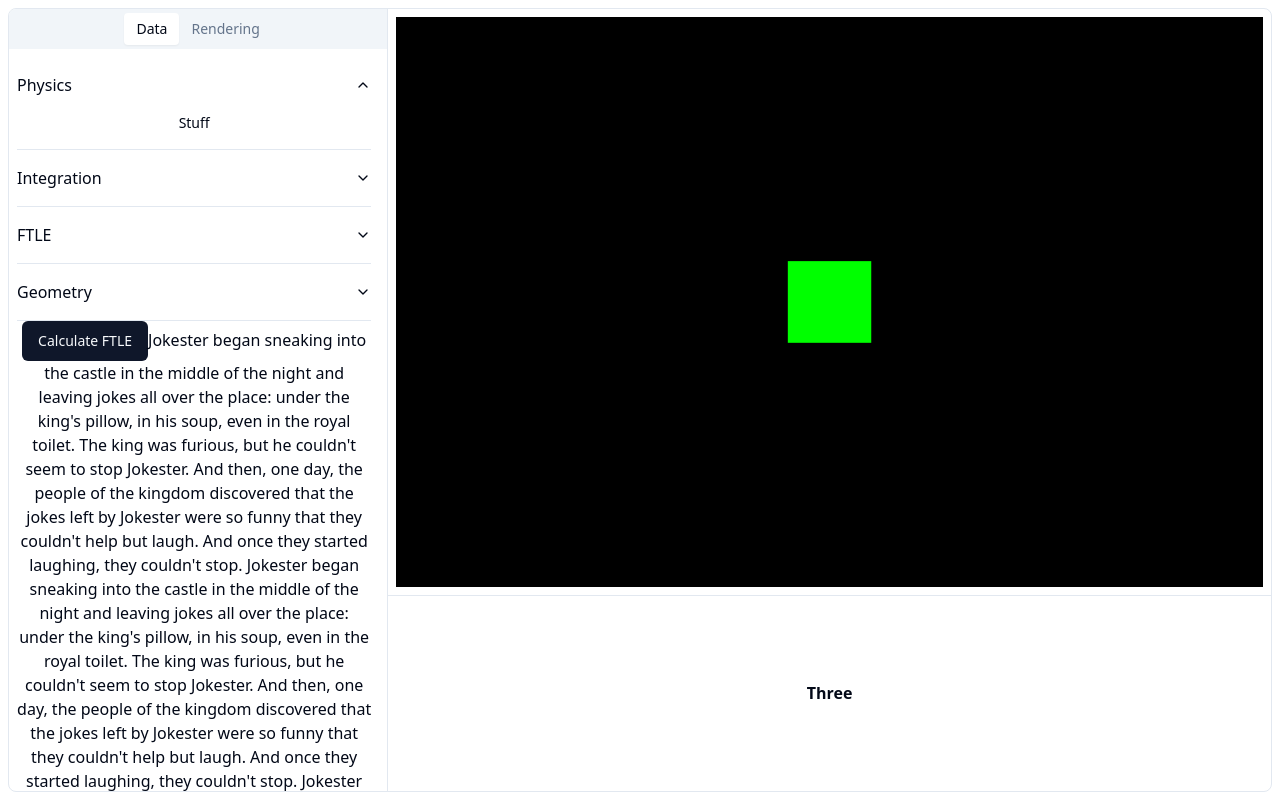
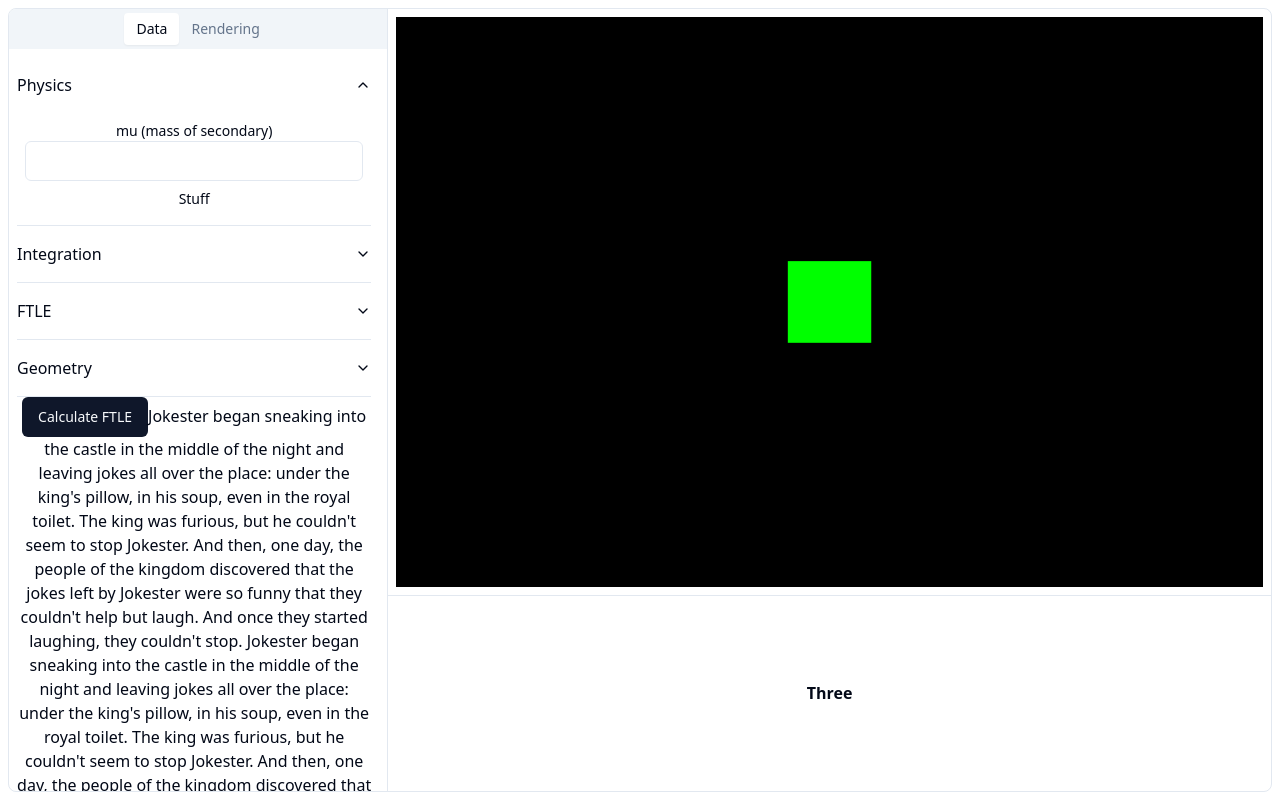
Before and after one commit to christian-lang-git/2024CR3BPReturnMaps, a React (Vite) app: page / in a window 1280 px wide. Both pictures are taken after a click on the button "Physics". Built offline with nearby package versions, Linux system fonts and the light colour scheme.

Commit message:
labeledfield

```diff
--- a/package.json
+++ b/package.json
@@ -11,6 +11,7 @@
   },
   "dependencies": {
     "@radix-ui/react-accordion": "^1.1.2",
+    "@radix-ui/react-label": "^2.0.2",
     "@radix-ui/react-scroll-area": "^1.0.5",
     "@radix-ui/react-slot": "^1.0.2",
     "@radix-ui/react-tabs": "^1.0.4",
--- /dev/null
+++ b/src/components/ui/input.jsx
@@ -0,0 +1,19 @@
+import * as React from "react"
+
+import { cn } from "@/lib/utils"
+
+const Input = React.forwardRef(({ className, type, ...props }, ref) => {
+  return (
+    (<input
+      type={type}
+      className={cn(
+        "flex h-10 w-full rounded-md border border-input bg-background px-3 py-2 text-sm ring-offset-background file:border-0 file:bg-transparent file:text-sm file:font-medium placeholder:text-muted-foreground focus-visible:outline-none focus-visible:ring-2 focus-visible:ring-ring focus-visible:ring-offset-2 disabled:cursor-not-allowed disabled:opacity-50",
+        className
+      )}
+      ref={ref}
+      {...props} />)
+  );
+})
+Input.displayName = "Input"
+
+export { Input }
--- /dev/null
+++ b/src/components/ui/label.jsx
@@ -0,0 +1,18 @@
+"use client"
+
+import * as React from "react"
+import * as LabelPrimitive from "@radix-ui/react-label"
+import { cva } from "class-variance-authority";
+
+import { cn } from "@/lib/utils"
+
+const labelVariants = cva(
+  "text-sm font-medium leading-none peer-disabled:cursor-not-allowed peer-disabled:opacity-70"
+)
+
+const Label = React.forwardRef(({ className, ...props }, ref) => (
+  <LabelPrimitive.Root ref={ref} className={cn(labelVariants(), className)} {...props} />
+))
+Label.displayName = LabelPrimitive.Root.displayName
+
+export { Label }
--- /dev/null
+++ b/src/components/uicustom/labeledfield.jsx
@@ -0,0 +1,33 @@
+import React, { Component } from 'react';
+import {
+    Accordion,
+    AccordionContent,
+    AccordionItem,
+    AccordionTrigger,
+} from "@/components/ui/accordion"
+import { Tabs, TabsContent, TabsList, TabsTrigger } from "@/components/ui/tabs"
+import { Button } from "@/components/ui/button";
+import { ScrollArea } from "@/components/ui/scroll-area";
+import Emitter from "@/components/utility/emitter";
+import * as Constants from "@/components/utility/constants";
+import TabData from "@/components/uicustom/tab_data";
+import { Input } from "@/components/ui/input"
+import { Label } from "@/components/ui/label"
+
+class LabeledField extends Component {
+
+    render() {
+
+        const { labelText } = this.props;
+
+        return(
+            <div className="w-full p-2">
+                <Label htmlFor="" className="w-50">{labelText}</Label>
+                <Input />
+            </div>
+        )
+    }
+
+}
+
+export default LabeledField
--- a/src/components/uicustom/tab_data.jsx
+++ b/src/components/uicustom/tab_data.jsx
@@ -10,6 +10,7 @@ import { Button } from "@/components/ui/button";
 import { ScrollArea } from "@/components/ui/scroll-area";
 import Emitter from "@/components/utility/emitter";
 import * as Constants from "@/components/utility/constants";
+import LabeledField from "@/components/uicustom/labeledfield";
 
 class TabData extends Component {
 
@@ -27,6 +28,7 @@ class TabData extends Component {
                         <AccordionItem value="item-1">
                             <AccordionTrigger>Physics</AccordionTrigger>
                             <AccordionContent>
+                                <LabeledField labelText={"mu (mass of secondary)"}/>
                             Stuff
                             </AccordionContent>
                         </AccordionItem>
```
Also changed, not shown: 1 other file (tests, documents, lock files or other folders).
